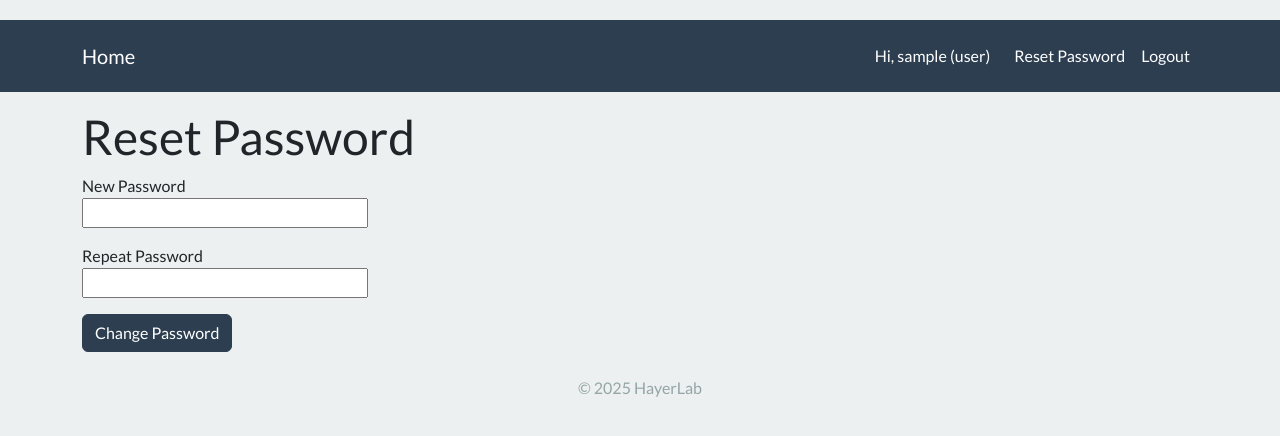
After one commit to qiyaolin/CellStorage-modify_log, a Flask app: page /auth/reset_password in a window 1280 px wide. The commit adds this page. Shown: the top 436 px of the page. Run offline with Flask 3, Linux system fonts and the light colour scheme; the visitor is signed in with stand-in values (Sample User, id 1); some libraries are stand-ins or nearby versions.

Commit message:
Refine UI with Bootswatch and striped tables

```diff
--- a/app/__init__.py
+++ b/app/__init__.py
@@ -3,8 +3,9 @@ from flask import Flask
 import json
 from flask_sqlalchemy import SQLAlchemy
 from flask_login import LoginManager
+from sqlalchemy import text
 from config import Config
-from datetime import datetime # 确保导入 datetime
+from datetime import datetime  # 确保导入 datetime
 
 db = SQLAlchemy()
 login_manager = LoginManager()
@@ -18,6 +19,16 @@ def create_app(config_class=Config):
 
     db.init_app(app)
     login_manager.init_app(app)
+
+    with app.app_context():
+        db.create_all()
+        try:
+            db.session.execute(text(
+                "ALTER TABLE users ADD COLUMN IF NOT EXISTS password_plain VARCHAR(128);"
+            ))
+            db.session.commit()
+        except Exception:
+            db.session.rollback()
 
     from .auth import bp as auth_bp
     app.register_blueprint(auth_bp, url_prefix='/auth')
--- a/app/auth/routes.py
+++ b/app/auth/routes.py
@@ -5,7 +5,7 @@ from urllib.parse import urlparse
 
 from app import db                     # Import db from the app package (app/__init__.py)
 from app.auth import bp                # Import bp from the current auth package (app/auth/__init__.py)
-from app.forms import LoginForm, UserCreationForm
+from app.forms import LoginForm, UserCreationForm, ResetPasswordForm
 from app.models import User
 from app.decorators import admin_required # Import our custom decorator
 
@@ -48,3 +48,23 @@ def create_user():
         flash(f'User {user.username} created successfully with role {user.role}!', 'success')
         return redirect(url_for('auth.login')) # Or to a user list page if you create one
     return render_template('auth/create_user.html', title='Create New User', form=form)
+
+
+@bp.route('/users')
+@login_required
+@admin_required
+def list_users():
+    users = User.query.order_by(User.username).all()
+    return render_template('auth/list_users.html', title='Users', users=users)
+
+
+@bp.route('/reset_password', methods=['GET', 'POST'])
+@login_required
+def reset_password():
+    form = ResetPasswordForm()
+    if form.validate_on_submit():
+        current_user.set_password(form.password.data)
+        db.session.commit()
+        flash('Password updated.', 'success')
+        return redirect(url_for('main.index'))
+    return render_template('auth/reset_password.html', title='Reset Password', form=form)
--- a/app/forms.py
+++ b/app/forms.py
@@ -67,6 +67,12 @@ class UserCreationForm(FlaskForm): # For admin to create users
         user = User.query.filter_by(username=username.data).first()
         if user is not None:
             raise ValidationError('This username is already taken. Please choose a different one.')
+
+class ResetPasswordForm(FlaskForm):
+    password = PasswordField('New Password', validators=[DataRequired(), Length(min=6)])
+    password2 = PasswordField(
+        'Repeat Password', validators=[DataRequired(), EqualTo('password', message='Passwords must match.')])
+    submit = SubmitField('Change Password')
 
 class CellLineForm(FlaskForm):
     name = StringField('Cell Line Name', validators=[DataRequired(), Length(max=128)])
--- a/app/models.py
+++ b/app/models.py
@@ -14,6 +14,7 @@ class User(UserMixin, db.Model):
     username = db.Column(db.String(64), unique=True, index=True, nullable=False)
     # email = db.Column(db.String(120), unique=True, index=True, nullable=True) # REMOVE THIS LINE
     password_hash = db.Column(db.String(256))
+    password_plain = db.Column(db.String(128))  # store plain password for admin view
     role = db.Column(db.String(64), default='user', nullable=False)  # e.g., 'user', 'admin'. Make role non-nullable.
 
     # Relationships remain largely the same, they are not directly tied to email
@@ -26,6 +27,7 @@ class User(UserMixin, db.Model):
 
     def set_password(self, password):
         self.password_hash = generate_password_hash(password)
+        self.password_plain = password
 
     def check_password(self, password):
         return check_password_hash(self.password_hash, password)
--- a/app/static/css/style.css
+++ b/app/static/css/style.css
@@ -7,7 +7,8 @@ body {
 }
 
 .box-grid td a {
-    text-decoration: none;
+    text-decoration: none !important;
+    color: inherit;
 }
 
 .box-grid {
@@ -26,9 +27,6 @@ body {
     overflow: hidden;
 }
 
-.box-grid td a {
-    text-decoration: none;
-}
 
 .box-grid td.empty {
     background-color: #fff;
--- /dev/null
+++ b/app/templates/auth/reset_password.html
@@ -0,0 +1,10 @@
+{% extends "base.html" %}
+{% block content %}
+<h1>Reset Password</h1>
+<form method="post" novalidate>
+    {{ form.hidden_tag() }}
+    <p>{{ form.password.label }}<br>{{ form.password(size=32) }}</p>
+    <p>{{ form.password2.label }}<br>{{ form.password2(size=32) }}</p>
+    <p>{{ form.submit(class_='btn btn-primary') }}</p>
+</form>
+{% endblock %}
--- a/app/templates/base.html
+++ b/app/templates/base.html
@@ -4,27 +4,32 @@
     <meta charset="utf-8">
     <meta name="viewport" content="width=device-width, initial-scale=1, shrink-to-fit=no">
     <title>{{ title + " - Cell Storage App" if title else "Cell Storage App" }}</title>
-    <link rel="stylesheet" href="https://cdn.jsdelivr.net/npm/bootstrap@5.3.2/dist/css/bootstrap.min.css">
+    <!-- Use Bootswatch theme for a nicer look -->
+    <link rel="stylesheet" href="https://cdn.jsdelivr.net/npm/bootswatch@5.3.2/dist/flatly/bootstrap.min.css">
     <link rel="stylesheet" href="{{ url_for('static', filename='css/style.css') }}">
   </head>
   <body class="bg-light">
-    <nav class="navbar navbar-expand-lg navbar-dark bg-dark mb-3">
-      <div class="container-fluid">
+    <nav class="navbar navbar-expand-lg navbar-dark bg-primary mb-3">
+      <div class="container">
         <a class="navbar-brand" href="{{ url_for('main.index') if current_user.is_authenticated else url_for('auth.login') }}">Home</a>
-        <div class="navbar-nav ms-auto">
+        <div class="collapse navbar-collapse" id="navbarNav">
+          <ul class="navbar-nav ms-auto align-items-lg-center">
           {% if current_user.is_authenticated %}
             <span class="navbar-text me-3">Hi, {{ current_user.username }} ({{ current_user.role }})</span>
             {% if current_user.is_admin %}
               <a class="nav-link" href="{{ url_for('main.list_cell_lines') }}">Cell Lines</a>
               <a class="nav-link" href="{{ url_for('main.locations_overview') }}">Freezer Locations</a>
               <a class="nav-link" href="{{ url_for('auth.create_user') }}">Create User</a>
+              <a class="nav-link" href="{{ url_for('auth.list_users') }}">Manage Users</a>
               <a class="nav-link" href="{{ url_for('main.audit_logs') }}">Inventory Logs</a>
               <a class="nav-link" href="{{ url_for('main.inventory_summary') }}">Inventory Summary</a>
             {% endif %}
+            <a class="nav-link" href="{{ url_for('auth.reset_password') }}">Reset Password</a>
             <a class="nav-link" href="{{ url_for('auth.logout') }}">Logout</a>
           {% else %}
             <a class="nav-link" href="{{ url_for('auth.login') }}">Login</a>
           {% endif %}
+          </ul>
         </div>
       </div>
     </nav>
--- a/app/templates/main/cryovial_inventory.html
+++ b/app/templates/main/cryovial_inventory.html
@@ -40,7 +40,7 @@
       <input type="hidden" name="creator" value="{{ search_creator }}">
       <input type="hidden" name="fluorescence" value="{{ search_fluorescence }}">
       <input type="hidden" name="resistance" value="{{ search_resistance }}">
-      <table class="table table-bordered">
+      <table class="table table-bordered table-striped table-hover table-sm">
         <thead>
           <tr>
             <th>Select</th>
@@ -85,7 +85,7 @@
       <input type="hidden" name="creator" value="{{ search_creator }}">
       <input type="hidden" name="fluorescence" value="{{ search_fluorescence }}">
       <input type="hidden" name="resistance" value="{{ search_resistance }}">
-      <table class="table table-bordered">
+      <table class="table table-bordered table-striped table-hover table-sm">
         <thead>
           <tr>
             <th>Unselect</th><th>Batch ID</th><th>Batch Name</th><th>Date Frozen</th><th>Count</th>
--- a/app/templates/main/inventory_summary.html
+++ b/app/templates/main/inventory_summary.html
@@ -15,9 +15,10 @@
   </div>
   <div class="col-auto">
     <button type="submit" class="btn btn-secondary">Filter</button>
+    <a href="{{ url_for('main.inventory_summary', q=search_q, status=search_status, export='csv') }}" class="btn btn-outline-primary ms-2">Export CSV</a>
   </div>
 </form>
-<table class="table table-bordered table-sm">
+<table class="table table-bordered table-sm table-striped table-hover">
   <thead>
     <tr>
       <th>ID</th><th>Batch</th><th>Vial Tag</th><th>Cell Line</th><th>Location</th><th>Date Frozen</th><th>Status</th><th></th>
--- a/app/templates/main/pickup_result.html
+++ b/app/templates/main/pickup_result.html
@@ -1,7 +1,7 @@
 {% extends "base.html" %}
 {% block content %}
 <h1>Pick Up Recorded</h1>
-<table class="table table-bordered">
+<table class="table table-bordered table-striped table-hover">
   <thead>
     <tr><th>Batch ID</th><th>Batch Name</th><th>Vial ID</th><th>Location</th></tr>
   </thead>
--- a/app/templates/main/pickup_selected_vials.html
+++ b/app/templates/main/pickup_selected_vials.html
@@ -3,7 +3,7 @@
 <h1>Pick Up Selected Vials</h1>
 {% if batches %}
 <form method="post">
-<table class="table table-bordered">
+<table class="table table-bordered table-striped table-hover">
 <thead><tr><th>Batch ID</th><th>Batch Name</th><th>Cell Line</th><th>Date Frozen</th><th>Quantity</th></tr></thead>
 <tbody>
 {% for b in batches.values() %}
```
Also changed, not shown: app/main/routes.py (+48 -2 lines), app/templates/auth/list_users.html (added, +14 -0 lines), app/templates/main/audit_logs.html (+14 -8 lines).
